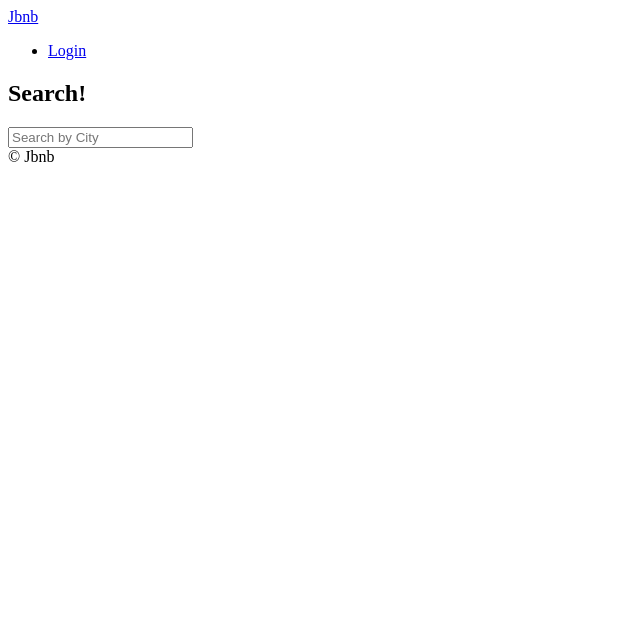
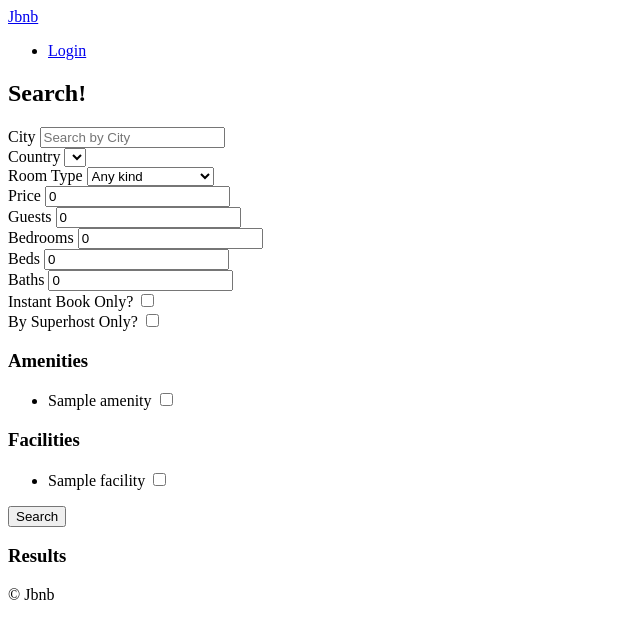
Before and after one commit to texasroh/airbnb-clone, a Django app: page /rooms/search in a window 1280 px wide. Shown: the top 639 px of the page, without its empty margins (0-640 px from the left). Run offline with Django 4.2, Linux system fonts and the light colour scheme; tables that the repository leaves empty hold one stand-in row (values such as "Sample post"); lists and menus that the app fills with data are empty.

Commit message:
search functionality

```diff
--- a/rooms/admin.py
+++ b/rooms/admin.py
@@ -29,7 +29,7 @@ class RoomAdmin(admin.ModelAdmin):
     fieldsets = (
         (
             "Basic Info",
-            {"fields": ("name", "description", "country", "address", "price")},
+            {"fields": ("name", "description", "country", "city", "address", "price")},
         ),
         (
             "Times",
--- a/rooms/views.py
+++ b/rooms/views.py
@@ -1,7 +1,9 @@
+from multiprocessing import BoundedSemaphore
 from django.views.generic import ListView, DetailView
 from django.http import Http404
 from django.urls import reverse
 from django.shortcuts import render, redirect
+from django_countries import countries
 
 # from django.core.paginator import Paginator, EmptyPage
 # from django.utils import timezone
@@ -60,4 +62,58 @@ class RoomDetail(DetailView):
 def search(request):
     city = request.GET.get("city", "")
     city = str.capitalize(city)
-    return render(request, "rooms/search.html", {"city": city})
+    country = request.GET.get("country", "KR")
+    room_type = int(request.GET.get("room_type", 0))
+    price = int(request.GET.get("price", 0))
+    guests = int(request.GET.get("guests", 0))
+    bedrooms = int(request.GET.get("bedrooms", 0))
+    beds = int(request.GET.get("beds", 0))
+    baths = int(request.GET.get("baths", 0))
+    s_amenities = request.GET.getlist("amenities")
+    s_facilities = request.GET.getlist("facilities")
+    instant = request.GET.get("instant", False)
+    super_host = request.GET.get("super_host", False)
+
+    form = {
+        "city": city,
+        "s_room_type": room_type,
+        "s_country": country,
+        "price": price,
+        "guests": guests,
+        "bedrooms": bedrooms,
+        "beds": beds,
+        "baths": baths,
+        "s_amenities": s_amenities,
+        "s_facilities": s_facilities,
+        "instant": instant,
+        "super_host": super_host,
+    }
+
+    room_types = models.RoomType.objects.all()
+    amenities = models.Amenity.objects.all()
+    facilities = models.Facility.objects.all()
+
+    choices = {
+        "countries": countries,
+        "room_types": room_types,
+        "amenities": amenities,
+        "facilities": facilities,
+    }
+
+    filter_args = {}
+
+    if city:
+        filter_args["city__startswith"] = city
+
+    filter_args["country"] = country
+
+    if room_type != 0:
+        filter_args["room_type__pk"] = room_type
+
+    rooms = models.Room.objects.filter(**filter_args)
+
+    return render(
+        request,
+        "rooms/search.html",
+        {**form, **choices, "rooms": rooms},
+    )
--- a/templates/rooms/search.html
+++ b/templates/rooms/search.html
@@ -7,6 +7,102 @@
 {% block content %}
 <h2>Search!</h2>
 <form method="get" action="{% url 'rooms:search' %}">
-    <input value="{{ city }}" name="city" placeholder="Search by City" />
+    <div>
+        <label for="city">City</label>
+        <input value="{{ city }}" id="city" name="city" placeholder="Search by City" />
+    </div>
+    <div>
+        <label for="country">Country</label>
+        <select id="country" name="country">
+            {% for country in countries %}
+            <option value="{{ country.code }}" {% if country.code == s_country %}selected{% endif %}>
+                {{ country.name }}
+            </option>
+            {% endfor %}
+        </select>
+    </div>
+    <div>
+        <label for="room_type">Room Type</label>
+        <select id="room_type" name="room_type">
+            <option value="0" {% if s_room_type == 0 %}selected{% endif %}>Any kind</option>
+            {% for room_type in room_types %}
+            <option value="{{ room_type.pk }}" {% if room_type.pk == s_room_type %}selected{% endif %}>
+                {{ room_type.name}}
+            </option>
+            {% endfor %}
+        </select>
+    </div>
+    <div>
+        <label for="price">Price</label>
+        <input value="{{price}}" type="number" name="price" id="price" placeholder="Price" />
+    </div>
+    <div>
+        <label for="guests">Guests</label>
+        <input value="{{guests}}" type="number" name="guests" id="guests" placeholder="Guests" />
+    </div>
+    <div>
+        <label for="bedrooms">Bedrooms</label>
+        <input value="{{bedrooms}}" type="number" name="bedrooms" id="bedrooms" placeholder="Bedrooms" />
+    </div>
+    <div>
+        <label for="beds">Beds</label>
+        <input value="{{beds}}" type="number" name="beds" id="beds" placeholder="Beds" />
+    </div>
+    <div>
+        <label for="baths">Baths</label>
+        <input value="{{baths}}" type="number" name="baths" id="baths" placeholder="Baths" />
+    </div>
+    <div>
+        <label for="instant">Instant Book Only?</label>
+        <input type="checkbox" name="instant" id="instant" {% if instant %}checked{% endif %}/>
+    </div>
+    <div>
+        <label for="super_host">By Superhost Only?</label>
+        <input type="checkbox" name="super_host" id="super_host" {% if instant %}checked{% endif %}/>
+    </div>
+    <div>
+        <h3>Amenities</h3>
+        <ul>
+            {% for amenity in amenities %}
+            <li>
+                <label for="a_{{ amenity.pk }}">{{ amenity.name }}</label>
+                <input
+                    type="checkbox"
+                    name="amenities"
+                    id="a_{{ amenity.pk }}"
+                    value="{{ amenity.pk }}"
+                    {% if amenity.pk|slugify in s_amenities %}
+                    checked
+                    {% endif %}
+                />
+            </li>
+            {% endfor %}
+        </ul>
+    </div>
+    <div>
+        <h3>Facilities</h3>
+        <ul>
+            {% for facility in facilities %}
+            <li>
+                <label for="f_{{ facility.pk }}">{{ facility.name }}</label>
+                <input
+                    type="checkbox"
+                    name="facilities"
+                    id="f_{{ facility.pk }}"
+                    value="{{ facility.pk }}"
+                    {% if facility.pk|slugify in s_facilities %}
+                    checked
+                    {% endif %}
+                />
+            </li>
+            {% endfor %}
+        </ul>
+    </div>
+    <button>Search</button>
 </form>
+
+<h3>Results</h3>
+{% for room in rooms %}
+    <h3>{{ room.name }}</h3>
+{% endfor %}
 {% endblock %}
```
